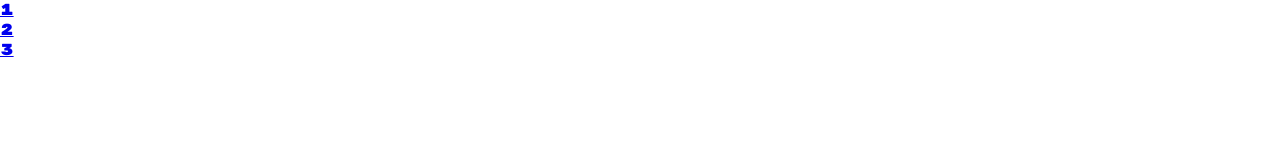
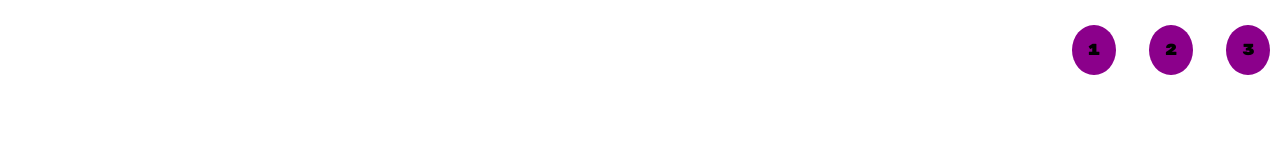
Before and after one commit to 5oN1A/htmlcss-shoes, a plain HTML site: page index.html in a window 1280 px wide. Drawn offline with Linux system fonts and the light colour scheme.

Commit message:
Formattato menù

```diff
--- a/css/style.css
+++ b/css/style.css
@@ -6,3 +6,25 @@
 }
 
 /*************MENU****************/
+
+nav li a {
+    text-decoration: none;
+    color: black;
+    background: darkmagenta;
+    width: 100px;
+    height: 100px;
+    border-radius: 50%;
+    text-align: center;
+    line-height: 100px;
+    vertical-align: middle;
+    padding: 15px;
+}
+
+nav li {
+    display: inline;
+    margin: 10px;
+}
+
+nav ul {
+    text-align: end;
+}
```
Also changed, not shown: index.html (+2 -0 lines).
